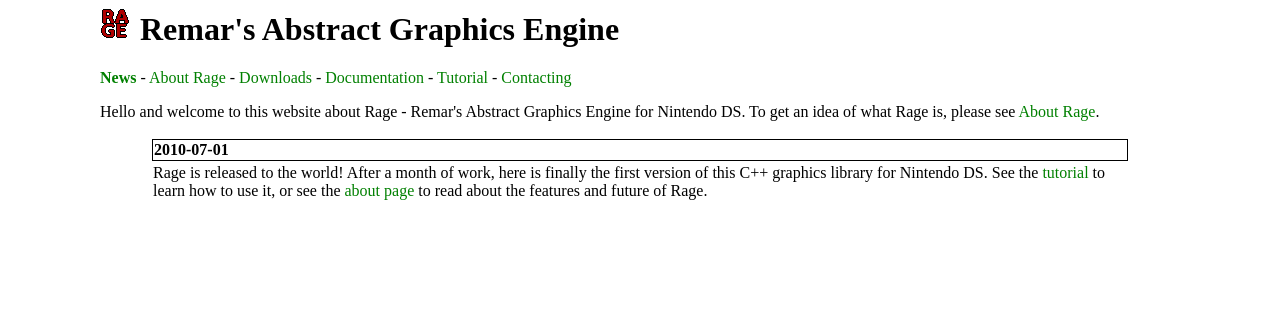
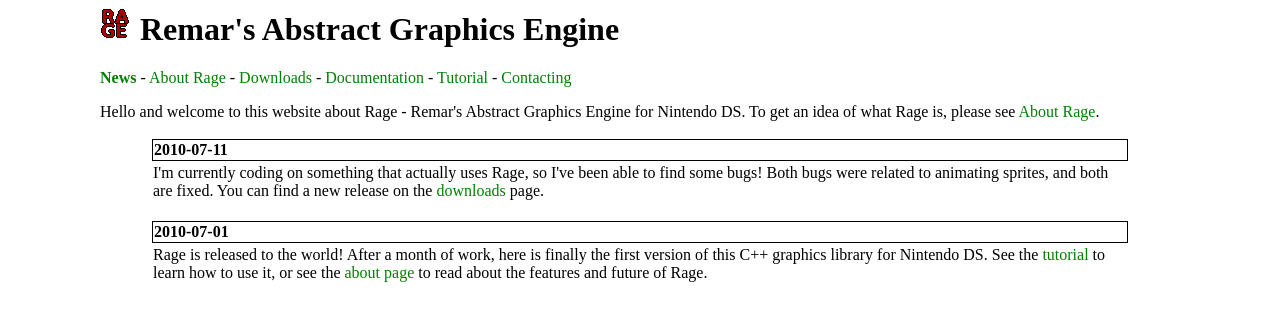
Before and after one commit to remar/rage, a PHP site: page / in a window 1280 px wide. Shown: the top 321 px of the page. Run offline with PHP 8.4, Linux system fonts and the light colour scheme.

Commit message:
* News entry for release 0.1.1

```diff
--- a/www/index.php
+++ b/www/index.php
@@ -19,6 +19,16 @@ please see <a href="about.php">About Rage</a>.
 </p>
 
 <table class="indent">
+
+<tr><td class="heading"><b> 2010-07-11 </b></td></tr>
+<tr><td>
+
+I'm currently coding on something that actually uses Rage, so I've
+been able to find some bugs! Both bugs were related to animating
+sprites, and both are fixed. You can find a new release on the
+<a href="downloads.php">downloads</a> page.
+
+<br/><br/></td></tr>
 
 <tr><td class="heading"><b> 2010-07-01 </b></td></tr>
 <tr><td>
```
